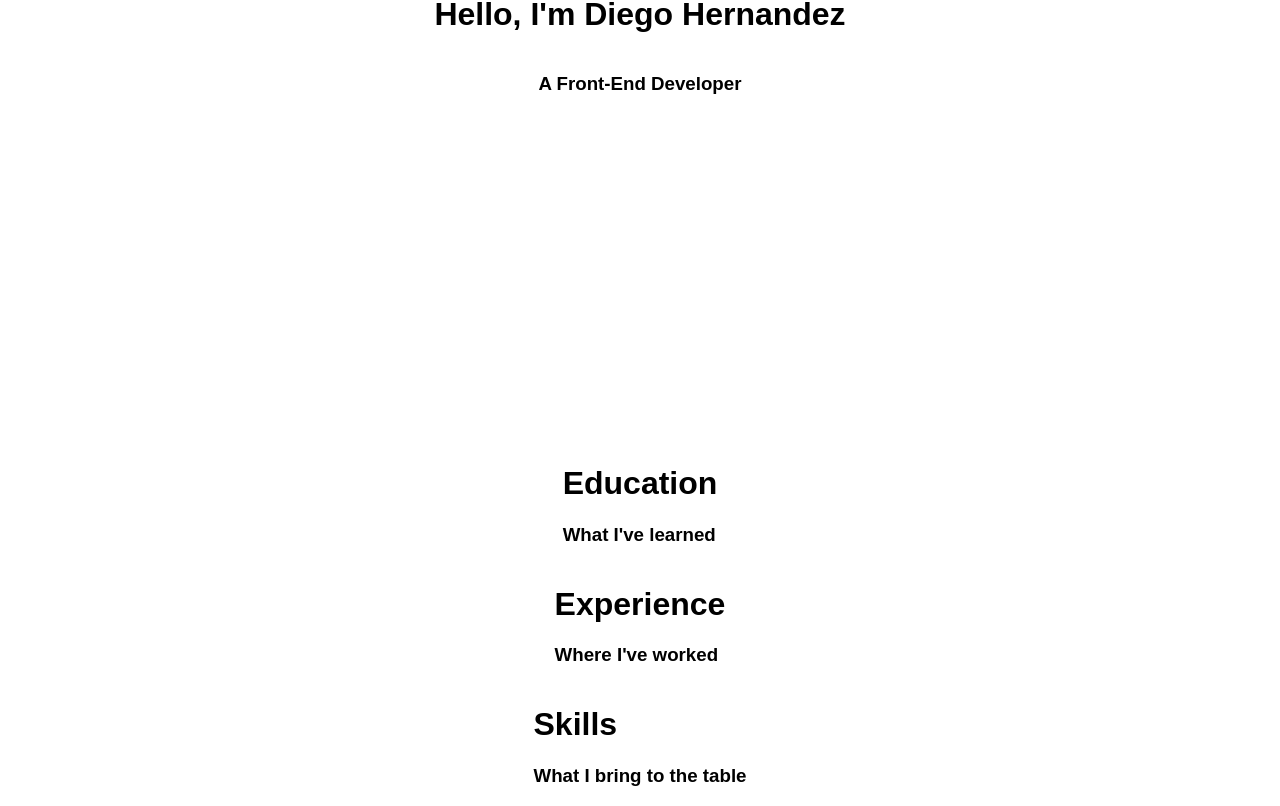
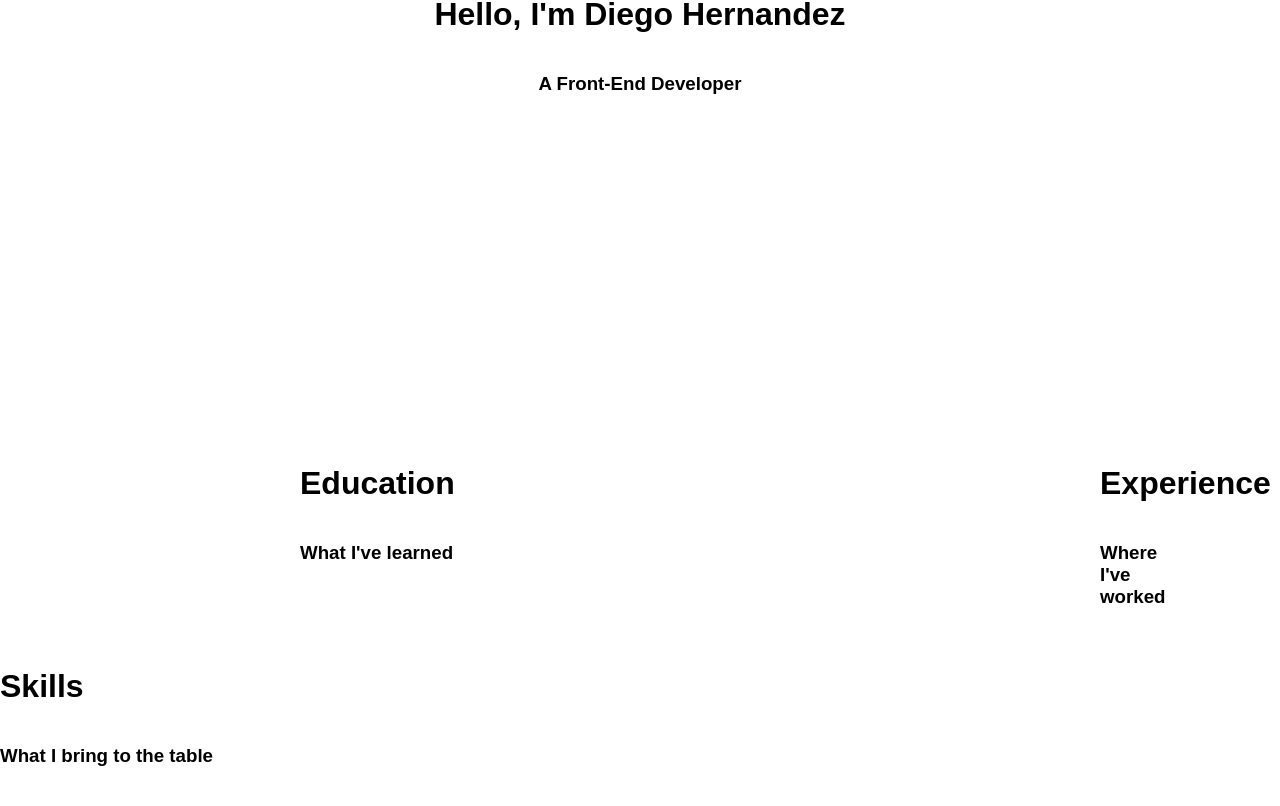
Before and after one commit to dgohdz/my-portfolio, a React (Create React App) app: page / in a window 1280 px wide. Shown: the part 424-1230 px from the top of the page. Built offline with nearby package versions, Linux system fonts and the light colour scheme.

Commit message:
Figuring out how to position Resume section.

```diff
--- a/src/sections/Resume.js
+++ b/src/sections/Resume.js
@@ -5,15 +5,15 @@ export default class Resume extends Component {
   render() {
     return (
       <div className="Resume">
-                <div>
+        <div className="Education">
           <h1>Education</h1>
           <h3>What I've learned</h3>
         </div>
-                <div>
+        <div className="Experience">
           <h1>Experience</h1>
           <h3>Where I've worked</h3>
         </div>
-                <div>
+        <div className="Skills">
           <h1>Skills</h1>
           <h3>What I bring to the table</h3>
         </div>
--- a/src/stylesheets/Resume.css
+++ b/src/stylesheets/Resume.css
@@ -1,7 +1,21 @@
-.Resume {
+/* .Resume {
+    display: flex;
+
+} */
+
+.Education {
     display: flex;
     flex-direction: column;
-    justify-content: center;
-    align-items: center;
+    margin: 0px 300px 20px;
+}
 
+.Experience {
+    display: flex;
+    flex-direction: column;
+    margin: -160px 1100px 20px;
 }
+
+.Skills {
+    display: flex;
+    flex-direction: column;
+}
```
Lines whose indentation alone changed are shown as unchanged.
